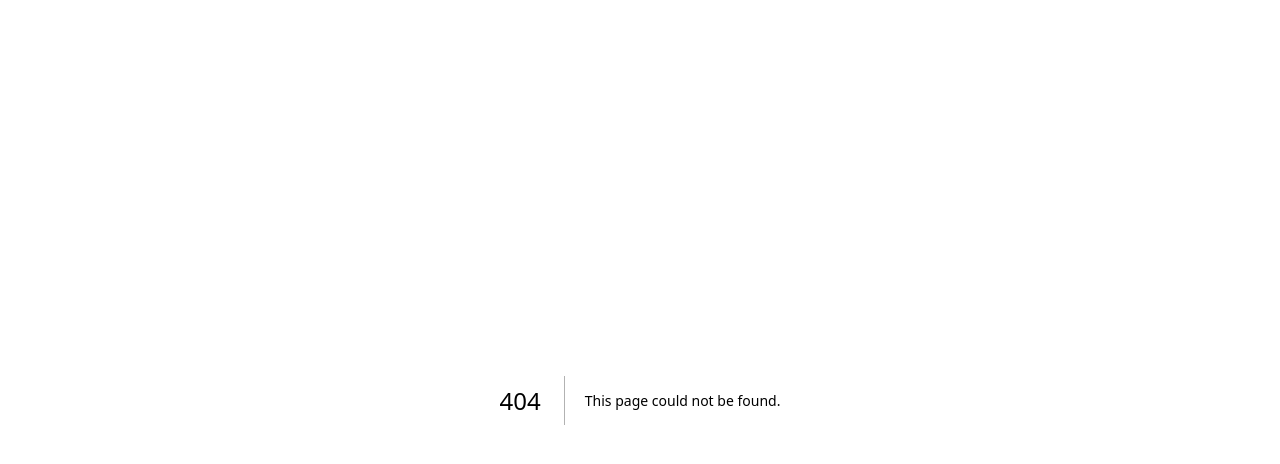
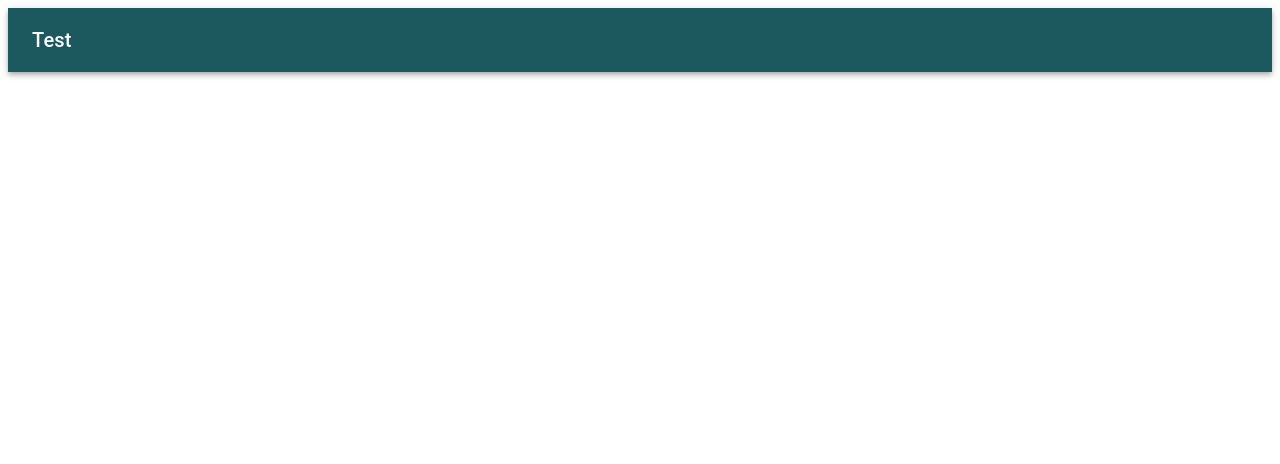
Before and after one commit to alireza116/b12toolkit, a Next.js app: page /AppRoot in a window 1280 px wide. Before the commit this address had no page. Shown: the top 464 px of the page. Built offline with nearby package versions, Linux system fonts and the light colour scheme.

Commit message:
added page structure. Started mobx.

```diff
--- a/src/app/layout.js
+++ b/src/app/layout.js
@@ -1,5 +1,6 @@
 import { Inter } from "next/font/google";
 import "./globals.css";
+import AppRoot from "@/pages/AppRoot";
 
 const inter = Inter({ subsets: ["latin"] });
 
@@ -11,7 +12,11 @@ export const metadata = {
 export default function RootLayout({ children }) {
   return (
     <html lang="en">
-      <body className={inter.className}>{children}</body>
+      <body className={inter.className}>
+      <AppRoot>
+      {children}
+      </AppRoot>
+      </body>
     </html>
   );
 }
--- a/src/app/page.js
+++ b/src/app/page.js
@@ -1,113 +1,8 @@
-import Image from "next/image";
-
-export default function Home() {
+import Home from "../pages/Home";
+const HomePage = () => {
   return (
-    <main className="flex min-h-screen flex-col items-center justify-between p-24">
-      <div className="z-10 max-w-5xl w-full items-center justify-between font-mono text-sm lg:flex">
-        <p className="fixed left-0 top-0 flex w-full justify-center border-b border-gray-300 bg-gradient-to-b from-zinc-200 pb-6 pt-8 backdrop-blur-2xl dark:border-neutral-800 dark:bg-zinc-800/30 dark:from-inherit lg:static lg:w-auto  lg:rounded-xl lg:border lg:bg-gray-200 lg:p-4 lg:dark:bg-zinc-800/30">
-          Get started by editing&nbsp;
-          <code className="font-mono font-bold">src/app/page.js</code>
-        </p>
-        <div className="fixed bottom-0 left-0 flex h-48 w-full items-end justify-center bg-gradient-to-t from-white via-white dark:from-black dark:via-black lg:static lg:h-auto lg:w-auto lg:bg-none">
-          <a
-            className="pointer-events-none flex place-items-center gap-2 p-8 lg:pointer-events-auto lg:p-0"
-            href="https://vercel.com?utm_source=create-next-app&utm_medium=appdir-template&utm_campaign=create-next-app"
-            target="_blank"
-            rel="noopener noreferrer"
-          >
-            By{" "}
-            <Image
-              src="/vercel.svg"
-              alt="Vercel Logo"
-              className="dark:invert"
-              width={100}
-              height={24}
-              priority
-            />
-          </a>
-        </div>
-      </div>
-
-      <div className="relative flex place-items-center before:absolute before:h-[300px] before:w-full sm:before:w-[480px] before:-translate-x-1/2 before:rounded-full before:bg-gradient-radial before:from-white before:to-transparent before:blur-2xl before:content-[''] after:absolute after:-z-20 after:h-[180px] after:w-full sm:after:w-[240px] after:translate-x-1/3 after:bg-gradient-conic after:from-sky-200 after:via-blue-200 after:blur-2xl after:content-[''] before:dark:bg-gradient-to-br before:dark:from-transparent before:dark:to-blue-700 before:dark:opacity-10 after:dark:from-sky-900 after:dark:via-[#0141ff] after:dark:opacity-40 before:lg:h-[360px] z-[-1]">
-        <Image
-          className="relative dark:drop-shadow-[0_0_0.3rem_#ffffff70] dark:invert"
-          src="/next.svg"
-          alt="Next.js Logo"
-          width={180}
-          height={37}
-          priority
-        />
-      </div>
-
-      <div className="mb-32 grid text-center lg:max-w-5xl lg:w-full lg:mb-0 lg:grid-cols-4 lg:text-left">
-        <a
-          href="https://nextjs.org/docs?utm_source=create-next-app&utm_medium=appdir-template&utm_campaign=create-next-app"
-          className="group rounded-lg border border-transparent px-5 py-4 transition-colors hover:border-gray-300 hover:bg-gray-100 hover:dark:border-neutral-700 hover:dark:bg-neutral-800/30"
-          target="_blank"
-          rel="noopener noreferrer"
-        >
-          <h2 className={`mb-3 text-2xl font-semibold`}>
-            Docs{" "}
-            <span className="inline-block transition-transform group-hover:translate-x-1 motion-reduce:transform-none">
-              -&gt;
-            </span>
-          </h2>
-          <p className={`m-0 max-w-[30ch] text-sm opacity-50`}>
-            Find in-depth information about Next.js features and API.
-          </p>
-        </a>
-
-        <a
-          href="https://nextjs.org/learn?utm_source=create-next-app&utm_medium=appdir-template-tw&utm_campaign=create-next-app"
-          className="group rounded-lg border border-transparent px-5 py-4 transition-colors hover:border-gray-300 hover:bg-gray-100 hover:dark:border-neutral-700 hover:dark:bg-neutral-800 hover:dark:bg-opacity-30"
-          target="_blank"
-          rel="noopener noreferrer"
-        >
-          <h2 className={`mb-3 text-2xl font-semibold`}>
-            Learn{" "}
-            <span className="inline-block transition-transform group-hover:translate-x-1 motion-reduce:transform-none">
-              -&gt;
-            </span>
-          </h2>
-          <p className={`m-0 max-w-[30ch] text-sm opacity-50`}>
-            Learn about Next.js in an interactive course with&nbsp;quizzes!
-          </p>
-        </a>
-
-        <a
-          href="https://vercel.com/templates?framework=next.js&utm_source=create-next-app&utm_medium=appdir-template&utm_campaign=create-next-app"
-          className="group rounded-lg border border-transparent px-5 py-4 transition-colors hover:border-gray-300 hover:bg-gray-100 hover:dark:border-neutral-700 hover:dark:bg-neutral-800/30"
-          target="_blank"
-          rel="noopener noreferrer"
-        >
-          <h2 className={`mb-3 text-2xl font-semibold`}>
-            Templates{" "}
-            <span className="inline-block transition-transform group-hover:translate-x-1 motion-reduce:transform-none">
-              -&gt;
-            </span>
-          </h2>
-          <p className={`m-0 max-w-[30ch] text-sm opacity-50`}>
-            Explore starter templates for Next.js.
-          </p>
-        </a>
-
-        <a
-          href="https://vercel.com/new?utm_source=create-next-app&utm_medium=appdir-template&utm_campaign=create-next-app"
-          className="group rounded-lg border border-transparent px-5 py-4 transition-colors hover:border-gray-300 hover:bg-gray-100 hover:dark:border-neutral-700 hover:dark:bg-neutral-800/30"
-          target="_blank"
-          rel="noopener noreferrer"
-        >
-          <h2 className={`mb-3 text-2xl font-semibold`}>
-            Deploy{" "}
-            <span className="inline-block transition-transform group-hover:translate-x-1 motion-reduce:transform-none">
-              -&gt;
-            </span>
-          </h2>
-          <p className={`m-0 max-w-[30ch] text-sm opacity-50 text-balance`}>
-            Instantly deploy your Next.js site to a shareable URL with Vercel.
-          </p>
-        </a>
-      </div>
-    </main>
+  <Home></Home>
   );
 }
+
+export default HomePage;
--- /dev/null
+++ b/src/components/Button/Button.js
@@ -0,0 +1,5 @@
+import Button from '@mui/material/Button';
+
+export default function CustomButton(props) {
+    return <Button variant="contained" color="secondary" {...props}>{props.children}</Button>;
+}
--- /dev/null
+++ b/src/components/NavBar/NavBar.js
@@ -0,0 +1,19 @@
+// a navbar in mui
+
+import React from 'react';
+import { AppBar, Toolbar, Typography, Button } from '@mui/material';
+
+const NavBar = () => {
+    return (
+        <AppBar position='static'>
+            <Toolbar>
+                <Typography variant='h6' component='div' sx={{flexGrow: 1}}>
+                    Test
+                </Typography>
+
+            </Toolbar>
+        </AppBar>
+    );
+}
+
+export default NavBar
--- /dev/null
+++ b/src/hooks/useB12Theme.js
@@ -0,0 +1,7 @@
+import { useTheme } from '@mui/material/styles';
+
+const useB12Theme = () => {
+    return useTheme();
+}
+
+export default useB12Theme;
--- /dev/null
+++ b/src/pages/AppRoot.js
@@ -0,0 +1,18 @@
+'use client'
+
+import React from "react";
+import Layout from "./layout";
+import { ThemeProvider } from '@mui/material/styles';
+import theme from '../themes/theme';
+const AppRoot = ({children}) => {
+    return (
+        <ThemeProvider theme={theme}>
+        <Layout>
+            {children}
+        </Layout>
+        </ThemeProvider>
+        )
+
+}
+
+export default AppRoot
--- /dev/null
+++ b/src/pages/Home.js
@@ -0,0 +1,11 @@
+import Button from "@/components/Button/Button";
+
+const Home = () => {
+  return (
+      <main className="flex min-h-screen flex-col p-12">
+          <Button>Hello</Button>
+      </main>
+  );
+}
+
+export default Home;
--- /dev/null
+++ b/src/pages/Layout.js
@@ -0,0 +1,20 @@
+
+import {Container, Stack} from '@mui/material';
+import NavBar from '../components/NavBar/NavBar';
+import useB12Theme from "@/hooks/useB12Theme";
+const Layout = ({ children }) => {
+    const theme = useB12Theme();
+    console.log(theme);
+    return (
+        <Stack direction='column' sx={{height: '100%', backgroundColor: theme.palette.background.paper}}>
+
+            <NavBar></NavBar>
+            <Container sx={{flexGrow: 1}}>
+                {children}
+            </Container>
+        </Stack>
+
+    );
+}
+
+export default Layout
--- /dev/null
+++ b/src/themes/theme.js
@@ -0,0 +1,55 @@
+// src/theme.js
+import { createTheme } from '@mui/material/styles';
+
+const colors = {
+    primary: '#1c595f',
+    secondary: '#a6091b'
+};
+
+const theme = createTheme({
+    palette: {
+        primary: {
+            main: colors.primary,
+            light: '#c96e58',
+            dark: '#6f2c16',
+            contrastText: '#ffffff',
+        },
+        secondary: {
+            main: colors.secondary,
+            light: '#a0897b',
+            dark: '#4e3b35',
+            contrastText: '#ffffff',
+        },
+        error: {
+            main: '#f44336',
+            light: '#e57373',
+            dark: '#d32f2f',
+            contrastText: '#ffffff',
+        },
+        warning: {
+            main: '#ff9800',
+            light: '#ffb74d',
+            dark: '#f57c00',
+            contrastText: 'rgba(0, 0, 0, 0.87)',
+        },
+        info: {
+            main: '#2196f3',
+            light: '#64b5f6',
+            dark: '#1976d2',
+            contrastText: '#ffffff',
+        },
+        success: {
+            main: '#4caf50',
+            light: '#81c784',
+            dark: '#388e3c',
+            contrastText: 'rgba(0, 0, 0, 0.87)',
+        },
+        background: {
+            default: '#fff',
+            paper: '#eee'
+        }
+    },
+});
+
+
+export default theme;
```
Also changed, not shown: package.json (+10 -5 lines), src/stores/counterStore.js (added, +20 -0 lines), src/app/test/Test.js (added), 1 other file (tests, documents, lock files or other folders).
